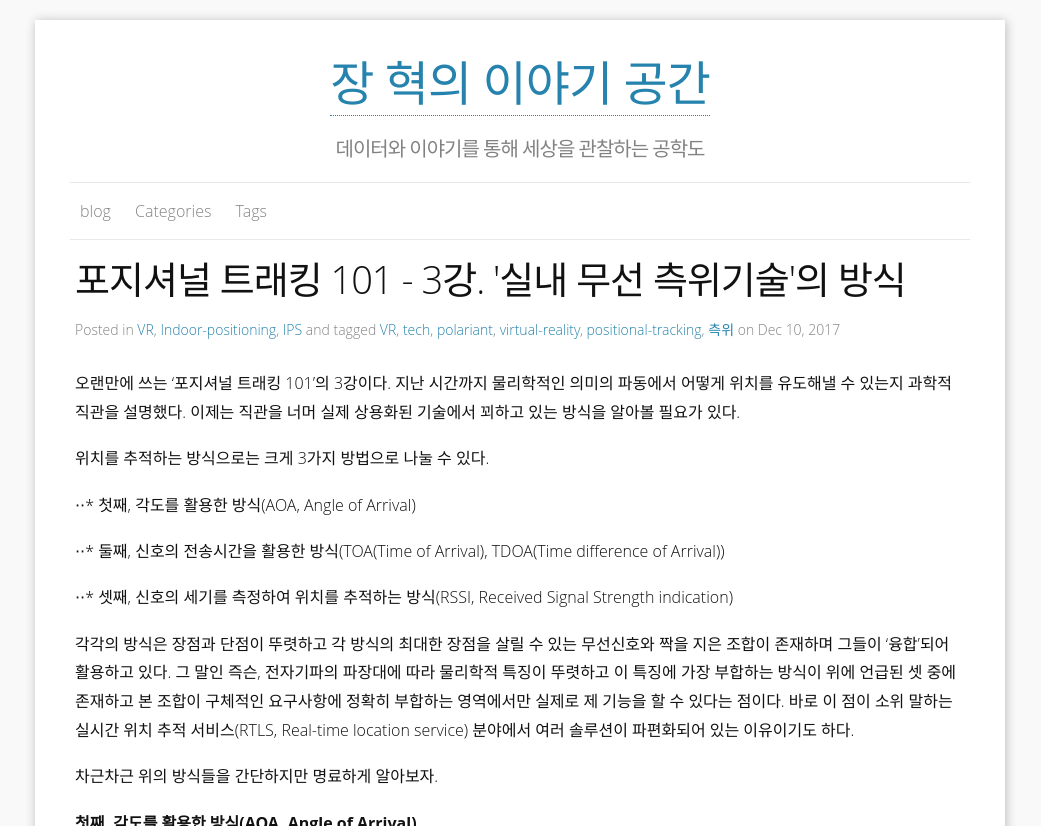
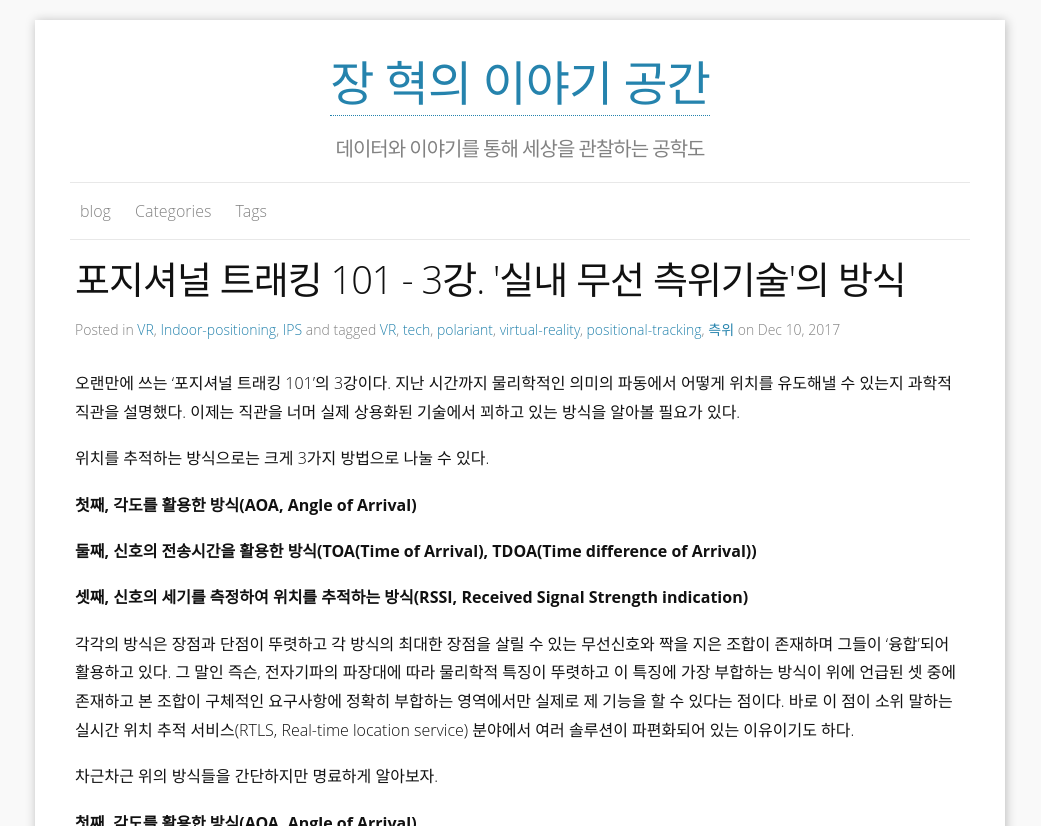
Before and after one commit to HyoukJang/HyoukJang.github.io, a Jekyll site: the page built from _posts/2017-12-10-positional-tracking-101-3.md, in a window 1280 px wide and 900 px high, cut to the strip 0-826 px from the top of the window. Shown: the whole strip, without its empty margins (120-1161 px from the left). Built offline with Jekyll 4.4.1, drawn with Linux system fonts in a browser that asks for light colours; nearby versions of some CDN libraries; some web fonts are replaced; comment, search, counter and statistics services are not loaded.

Commit message:
modify visual errors

```diff
--- a/_posts/2017-12-10-positional-tracking-101-3.md
+++ b/_posts/2017-12-10-positional-tracking-101-3.md
@@ -13,11 +13,11 @@
 
 위치를 추적하는 방식으로는 크게 3가지 방법으로 나눌 수 있다.
 
-⋅⋅* 첫째, 각도를 활용한 방식(AOA, Angle of Arrival)
+**첫째, 각도를 활용한 방식(AOA, Angle of Arrival)**
 
-⋅⋅* 둘째, 신호의 전송시간을 활용한 방식(TOA(Time of Arrival), TDOA(Time difference of Arrival))
+**둘째, 신호의 전송시간을 활용한 방식(TOA(Time of Arrival), TDOA(Time difference of Arrival))**
 
-⋅⋅* 셋째, 신호의 세기를 측정하여 위치를 추적하는 방식(RSSI, Received Signal Strength indication)
+**셋째, 신호의 세기를 측정하여 위치를 추적하는 방식(RSSI, Received Signal Strength indication)**
 
 각각의 방식은 장점과 단점이 뚜렷하고 각 방식의 최대한 장점을 살릴 수 있는 무선신호와 짝을 지은 조합이 존재하며 그들이 '융합'되어 활용하고 있다. 그 말인 즉슨, 전자기파의 파장대에 따라 물리학적 특징이 뚜렷하고 이 특징에 가장 부합하는 방식이 위에 언급된 셋 중에 존재하고 본 조합이 구체적인 요구사항에 정확히 부합하는 영역에서만 실제로 제 기능을 할 수 있다는 점이다. 바로 이 점이 소위 말하는 실시간 위치 추적 서비스(RTLS, Real-time location service) 분야에서 여러 솔루션이 파편화되어 있는 이유이기도 하다.
 
```
